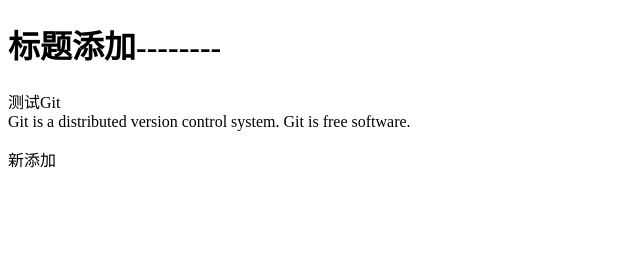
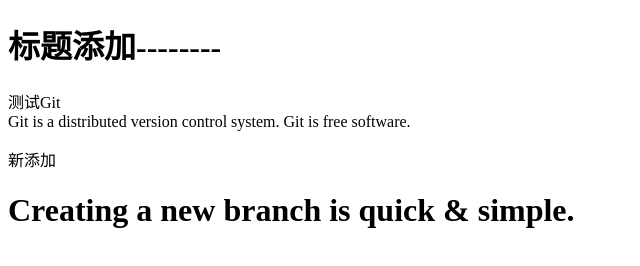
Before and after one commit to gxj199946/learngit, a plain HTML site: page index.html in a window 1280 px wide. Shown: the whole page, without its empty margins (0-640 px from the left). Drawn offline with Linux system fonts and the light colour scheme.

Commit message:
& simple

```diff
--- a/index.html
+++ b/index.html
@@ -13,6 +13,8 @@
   <div>Git is a distributed version control system.
     Git is free software.</div>
   <p>新添加</p>
+  <h1>Creating a new branch is quick & simple.
+  </h1>
 </body>
 
 </html>
```
